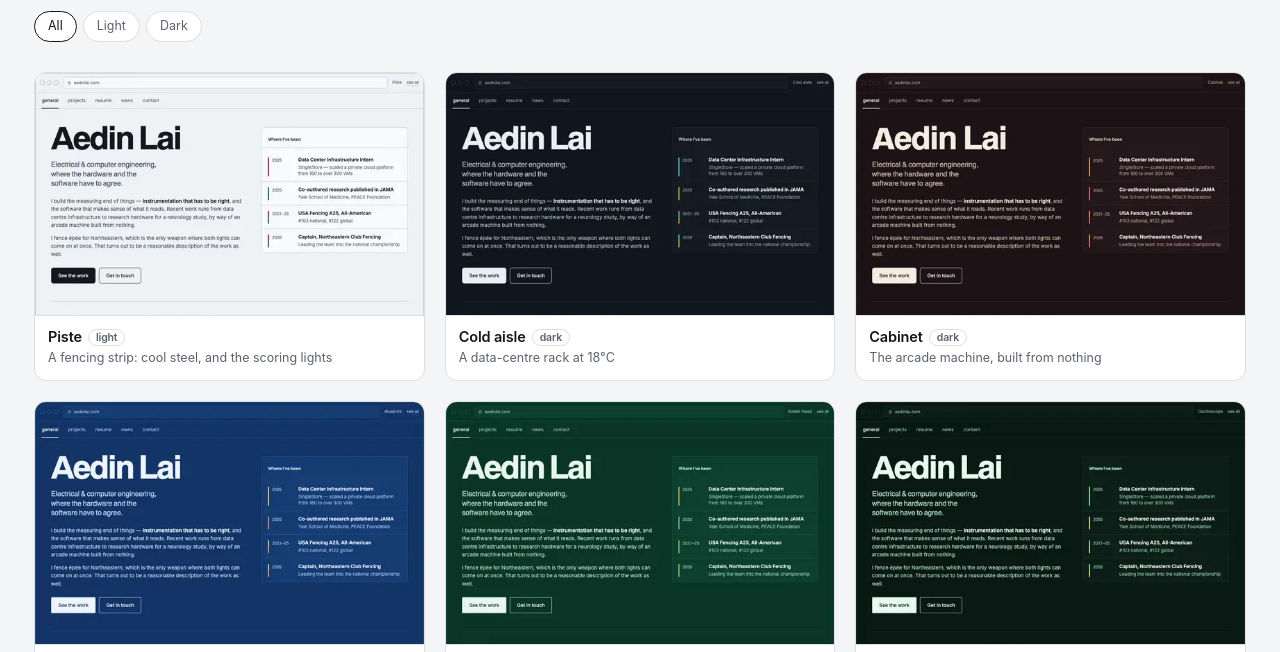
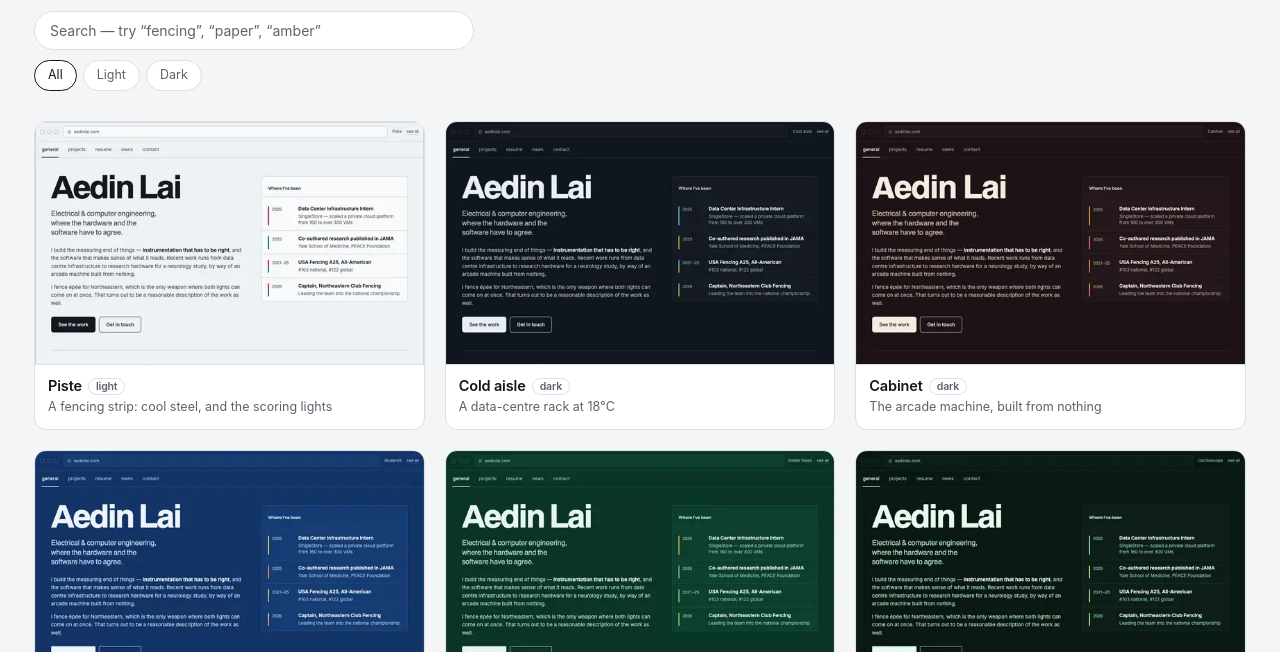
Before and after one commit to Aedin-ctrl/aedinlai-redesigns, a website: page gallery.html in a window 1280 px wide. Both pictures are taken after a click on the button "All". Shown: the part 111-763 px from the top of the page. Drawn offline with Linux system fonts and the light colour scheme.

Commit message:
Gallery search, because a hundred thumbnails needs a way to find one

```diff
--- a/gallery.html
+++ b/gallery.html
@@ -25,7 +25,15 @@
   h1{font-size:clamp(22px,3.4vw,32px); letter-spacing:-.03em; font-weight:650;}
   .sub{color:var(--dim); font-size:14px; margin-top:5px;}
   .sub a{color:inherit;}
-  .tools{display:flex; gap:6px; flex-wrap:wrap; margin-top:14px;}
+  .search{display:block; margin-top:14px; max-width:440px;}
+  .search input{
+    font:inherit; font-size:14px; width:100%; color:var(--fg); background:var(--card);
+    border:1px solid var(--line); border-radius:999px; padding:8px 15px;
+  }
+  .search input::placeholder{color:var(--dim);}
+  .vh{position:absolute; width:1px; height:1px; overflow:hidden; clip-path:inset(50%); white-space:nowrap;}
+  .tools{display:flex; gap:6px; flex-wrap:wrap; margin-top:10px;}
+  .empty{color:var(--dim); font-size:14px; padding:24px 2px;}
   .tools button{
     font:inherit; font-size:12.5px; cursor:pointer; background:var(--card); color:var(--dim);
     border:1px solid var(--line); border-radius:999px; padding:5px 13px;
@@ -64,6 +72,10 @@
   <h1>All skins</h1>
   <p class="sub">One layout, <span id="count">—</span> ways of dressing it. Tap one to open it full
     size, or go back to <a href="./">the switcher</a>.</p>
+  <label class="search">
+    <span class="vh">Search skins</span>
+    <input type="search" id="q" placeholder="Search — try “fencing”, “paper”, “amber”" autocomplete="off">
+  </label>
   <div class="tools" role="group" aria-label="Filter by tone">
     <button type="button" data-tone="all" aria-pressed="true">All</button>
     <button type="button" data-tone="light" aria-pressed="false">Light</button>
@@ -87,6 +99,7 @@
     a.className = 'card';
     a.href = `./?skin=${encodeURIComponent(s.id)}`;
     a.dataset.tone = s.tone;
+    a.dataset.id = s.id;
     a.innerHTML = `
       <img src="thumbs/${s.id}.webp" alt="" width="560" height="350"
            loading="${i < 6 ? 'eager' : 'lazy'}" decoding="async">
@@ -97,21 +110,38 @@
     grid.append(a);
   }
 
+  // One place decides what is visible, so the search box and the tone buttons cannot disagree.
+  let tone = 'all', query = '';
+  const empty = document.createElement('p');
+  empty.className = 'empty';
+  empty.hidden = true;
+  empty.textContent = 'Nothing matches that.';
+  grid.after(empty);
+
+  function refilter() {
+    const q = query.trim().toLowerCase();
+    let shown = 0;
+    for (const card of grid.children) {
+      const s = skins.find((x) => x.id === card.dataset.id);
+      const hay = `${s.name} ${s.note} ${s.id}`.toLowerCase();
+      const hide = (tone !== 'all' && s.tone !== tone) || (q && !hay.includes(q));
+      card.hidden = hide;
+      if (!hide) shown++;
+    }
+    document.getElementById('count').textContent = shown;
+    empty.hidden = shown !== 0;
+  }
+
   for (const b of document.querySelectorAll('.tools button')) {
     b.addEventListener('click', () => {
-      const tone = b.dataset.tone;
+      tone = b.dataset.tone;
       for (const o of document.querySelectorAll('.tools button')) {
         o.setAttribute('aria-pressed', String(o === b));
       }
-      let shown = 0;
-      for (const card of grid.children) {
-        const hide = tone !== 'all' && card.dataset.tone !== tone;
-        card.hidden = hide;
-        if (!hide) shown++;
-      }
-      document.getElementById('count').textContent = shown;
+      refilter();
     });
   }
+  document.getElementById('q').addEventListener('input', (e) => { query = e.target.value; refilter(); });
 })();
 </script>
 </body>
```
